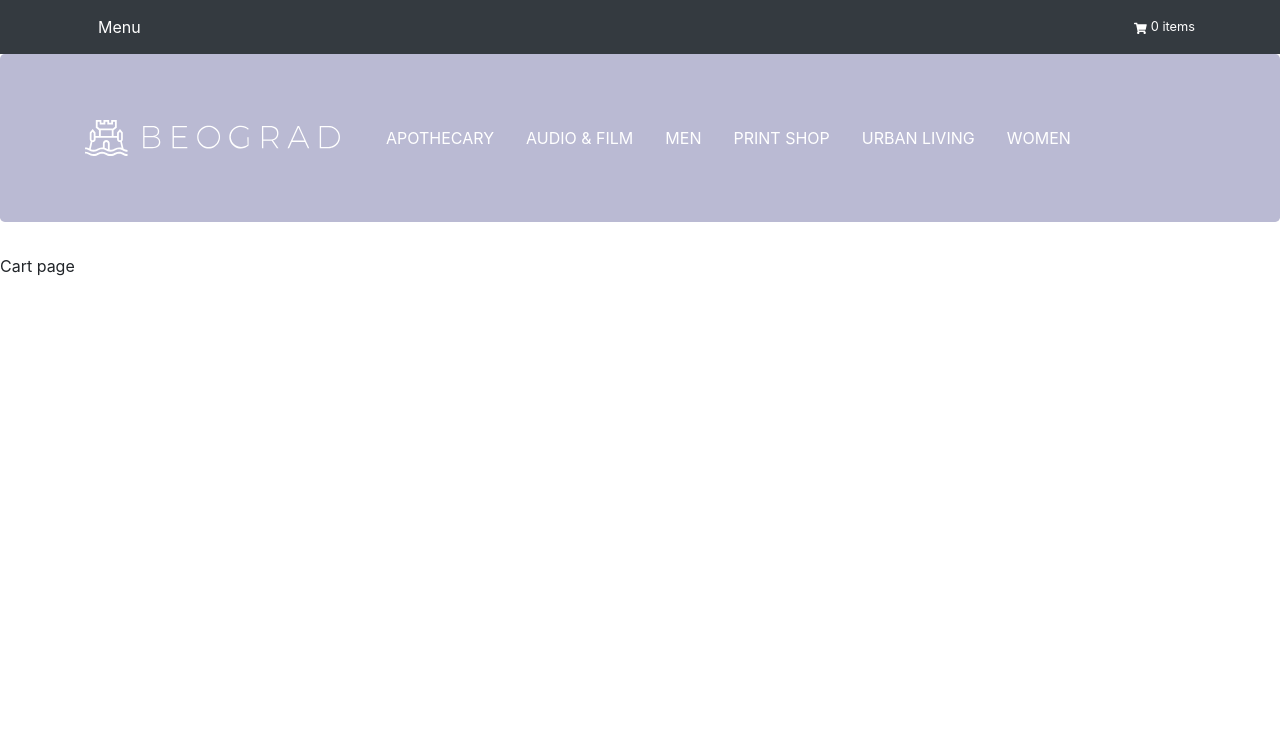
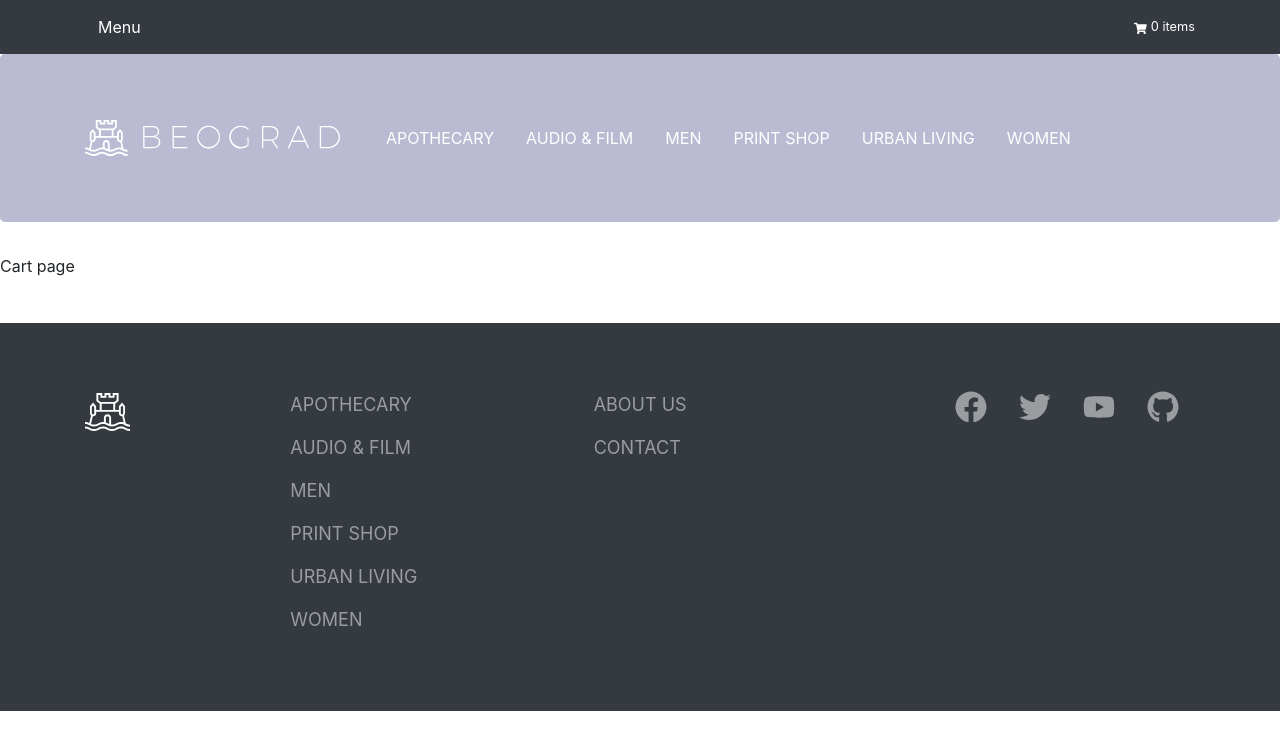
Before and after one commit to mglaman/commerce_demo_decoupled, a React (Create React App) app: page /cart in a window 1280 px wide. Shown: the top 750 px of the page. Built offline with nearby package versions, Linux system fonts and the light colour scheme.

Commit message:
Add the footer

```diff
--- a/src/App.js
+++ b/src/App.js
@@ -4,6 +4,7 @@ import { BrowserRouter as Router, Route, Switch } from "react-router-dom";
 import { graphqlClient } from './utils/api';
 import Header from './blocks/Header';
 import CatalogMenu from './blocks/CatalogMenu'
+import Footer from './blocks/Footer'
 import Home from './pages/Home';
 import Cart from './pages/Cart';
 import Catalog from './pages/Catalog';
@@ -34,6 +35,7 @@ class App extends Component {
               ))}
               <Route path={`/product/:productId`} component={Product} />
             </Switch>
+            <Footer />
           </div>
         </Router>
       </ApolloProvider>
--- /dev/null
+++ b/src/blocks/Footer/index.js
@@ -0,0 +1,68 @@
+import React from 'react';
+import { Link } from 'react-router-dom';
+import LogoFooter from '../../assets/logo-footer.svg'
+import { FaFacebook, FaGithub, FaTwitter, FaYoutube } from 'react-icons/fa'
+
+export default () => (
+  <footer className={`footer bg-dark`}>
+    <div className={`footer--contents container`}>
+      <div className={`block`}>
+        <Link to={`/`} className={`footer--logo`}>
+          <img src={LogoFooter} alt={`Home`} />
+        </Link>
+        {/*<span>Powered by <a href={`https://www.drupal.org/project/commerce`}>Drupal Commerce</a></span>*/}
+      </div>
+      <nav>
+        <h2 className="visually-hidden">Catalog</h2>
+        <ul className="menu nav flex-column menu-catalog">
+          <li className="menu-catalog__item nav-item">
+            <Link to={`/catalog/apothecary`} className="menu-catalog__link nav-link">Apothecary</Link>
+          </li>
+          <li className="menu-catalog__item nav-item">
+            <Link to={`/catalog/audio-film`} className="menu-catalog__link nav-link">Audio &amp; Film</Link>
+          </li>
+          <li className="menu-catalog__item nav-item">
+            <Link to={`/catalog/men`} className="menu-catalog__link nav-link">Men</Link>
+          </li>
+          <li className="menu-catalog__item nav-item">
+            <Link to={`/catalog/print-shop`} className="menu-catalog__link nav-link">Print Shop</Link>
+          </li>
+          <li className="menu-catalog__item nav-item">
+            <Link to={`/catalog/urban-living`} className="menu-catalog__link nav-link">Urban Living</Link>
+          </li>
+          <li className="menu-catalog__item nav-item">
+            <Link to={`/catalog/women`} className="menu-catalog__link nav-link">Women</Link>
+          </li>
+        </ul>
+      </nav>
+      <nav>
+        <h2 className="visually-hidden">Footer menu</h2>
+        <ul className={`menu nav flex-column menu-footer`}>
+          <li className={`nav-link`}><Link to={`/`}>About us</Link></li>
+          <li className={`nav-link`}><Link to={`/`}>Contact</Link></li>
+        </ul>
+      </nav>
+      <nav>
+        <h2 className="visually-hidden">Social</h2>
+        <ul className="menu menu-social nav">
+          <li className={"nav-item"}>
+            <a href="https://www.facebook.com/DrupalCommerce/" className={`nav-link`}> <FaFacebook size={32}/><span className="sr-only">Facebook</span>
+            </a>
+          </li>
+          <li className={"nav-item"}>
+            <a href="https://twitter.com/drupalcommerce"  className={`nav-link`}> <FaTwitter size={32}/><span className="sr-only">Twitter</span>
+            </a>
+          </li>
+          <li className={"nav-item"}>
+            <a href="https://www.linkedin.com/groups/3787490"  className={`nav-link`}> <FaYoutube size={32}/><span className="sr-only">YouTube</span></a>
+          </li>
+          <li className={`nav-item`}>
+            <a href={`https://github.com/mglaman/commerce_demo_decoupled`}  className={`nav-link`}> <FaGithub size={32}/><span className={`sr-only`}>GitHub</span></a>
+          </li>
+        </ul>
+
+
+      </nav>
+    </div>
+  </footer>
+);
--- a/src/index.scss
+++ b/src/index.scss
@@ -34,16 +34,27 @@ body {
   -webkit-font-smoothing: antialiased;
   -moz-osx-font-smoothing: grayscale;
 }
+.visually-hidden {
+  position: absolute !important;
+  clip: rect(1px,1px,1px,1px);
+  overflow: hidden;
+  height: 1px;
+  width: 1px;
+  word-wrap: normal;
+}
 
-.menu-catalog__link {
-  color: inherit;
-  text-transform: uppercase;
-}
+
 .navbar-dark {
   font-size: 80%;
   color: #fff;
   a, .btn-link {
     color: #fff;
+  }
+}
+.jumbotron {
+  .menu-catalog__link {
+    color: inherit;
+    text-transform: uppercase;
   }
 }
 
@@ -69,6 +80,7 @@ body {
   }
 }
 
+@import "scss/footer";
 @import "scss/catalog";
 @import "scss/product";
 @import "scss/facets";
--- /dev/null
+++ b/src/scss/footer.scss
@@ -0,0 +1,94 @@
+//
+// Footer
+// --------------------------------------------------
+
+.footer {
+  margin-top: 45px;
+  padding-top: 60px;
+  padding-bottom: 70px;
+  color: $navbar-dark-color;
+  text-transform: uppercase;
+
+  // Branding
+  &--logo {
+    display: block;
+    width: 45px;
+    margin: 10px auto;
+    @include media-breakpoint-up(sm) {
+      margin: 10px 0;
+    }
+  }
+
+  // Specific theming for the "powered by" block.
+  .block-system-powered-by-block {
+    text-align: center;
+    margin-bottom: 18px;
+  }
+
+  // Footer content
+  &--contents {
+    text-align: center;
+    @include media-breakpoint-down(sm) {
+      text-align: left;
+      h2.visually-hidden {
+        position: relative !important;
+        clip: unset;
+        overflow: visible;
+        height: auto;
+        width: auto;
+      }
+    }
+    // social menu title
+    h2 {
+      font-size: 18px;
+      text-transform: uppercase;
+      margin: 8px 0 15px;
+    }
+    @include media-breakpoint-up(sm) {
+      display: flex;
+      text-align: left;
+      > nav {
+        margin-left: 13%;
+        &:last-child {
+          margin-left: auto;
+        }
+      }
+    }
+  }
+
+  // Navigation
+  .nav {
+    // General menu elements
+    a {
+      font-size: 18px;
+      color: $navbar-dark-color;
+    }
+    // overrides for mobile
+    @include media-breakpoint-down(sm) {
+      text-transform: none;
+      display: flex;
+      justify-content: left;
+      flex-wrap: wrap;
+      margin-bottom: 25px;
+      .menu__item {
+        width: 100%;
+      }
+      a {
+        font-size: 16px;
+      }
+    }
+
+    // Social menu
+    &-social {
+      &__item {
+        display: inline-block;
+        margin: 0 7px;
+        @include media-breakpoint-up(sm) {
+          &:first-child {
+            margin-left: 0;
+          }
+        }
+      }
+    }
+  }
+}
```
